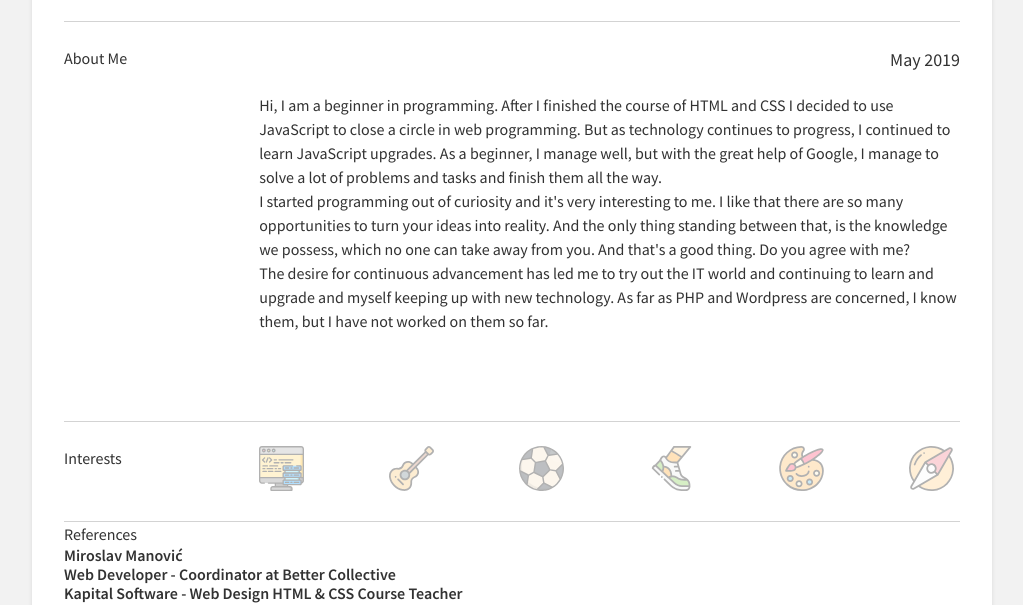
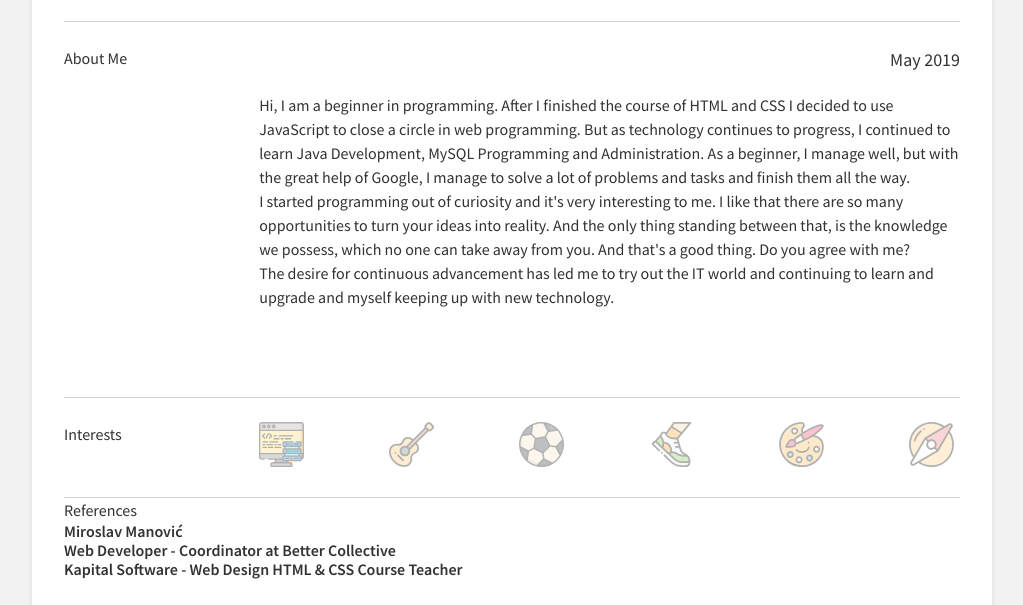
Before and after one commit to stefanjorjevic/Stefan-s-Resume, a plain HTML site: page index.html in a window 1280 px wide. Shown: the part 1688-2293 px from the top of the page, without its empty margins (128-1151 px from the left). Drawn offline with Linux system fonts and the light colour scheme; a script that the page names is missing.

Commit message:
Update index.html

```diff
--- a/index.html
+++ b/index.html
@@ -205,11 +205,11 @@
                         </div>
                     </div>
                     <p>Hi, I am a beginner in programming.
-                            After I finished the course of HTML and CSS I decided to use JavaScript to close a circle in web programming. But as technology continues to progress, I continued to learn JavaScript upgrades.
+                            After I finished the course of HTML and CSS I decided to use JavaScript to close a circle in web programming. But as technology continues to progress, I continued to learn Java Development, MySQL Programming and Administration.
                                         As a beginner, I manage well, but with the great help of Google, I manage to solve a lot of problems and tasks and finish them all the way.
                                         <br>I started programming out of curiosity and it's very interesting to me. I like that there are so many opportunities to turn your ideas into reality. And the only thing standing between that, is the knowledge we possess, which no one can take away from you. And that's a good thing. Do you agree with me?
                     </br>The desire for continuous advancement has led me to try out the IT world and continuing to learn and upgrade and myself keeping up with new technology.
-                          As far as PHP and Wordpress are concerned, I know them, but I have not worked on them so far.
+
                           </p>
                 </div>
 
@@ -223,7 +223,7 @@
                             <span class="tooltiptext">Tooltip text</span>
                           </div>-->
 
-                <div id="programming" class="tooltip"><img src="img/data.svg" alt="icon" id="programming"><span class="tooltiptext" >Programing with HTML5 CSS3 JS (ES5-ES6)</span></div>
+                <div id="programming" class="tooltip"><img src="img/data.svg" alt="icon" id="programming"><span class="tooltiptext" > Java Development, MySQL Programming and Administration (ES5-ES6)</span></div>
 
                 <div id="guitar" class="tooltip"><img src="img/guitar.svg" alt="icon"><span class="tooltiptext">Playng guitar</span></div>
 
```
